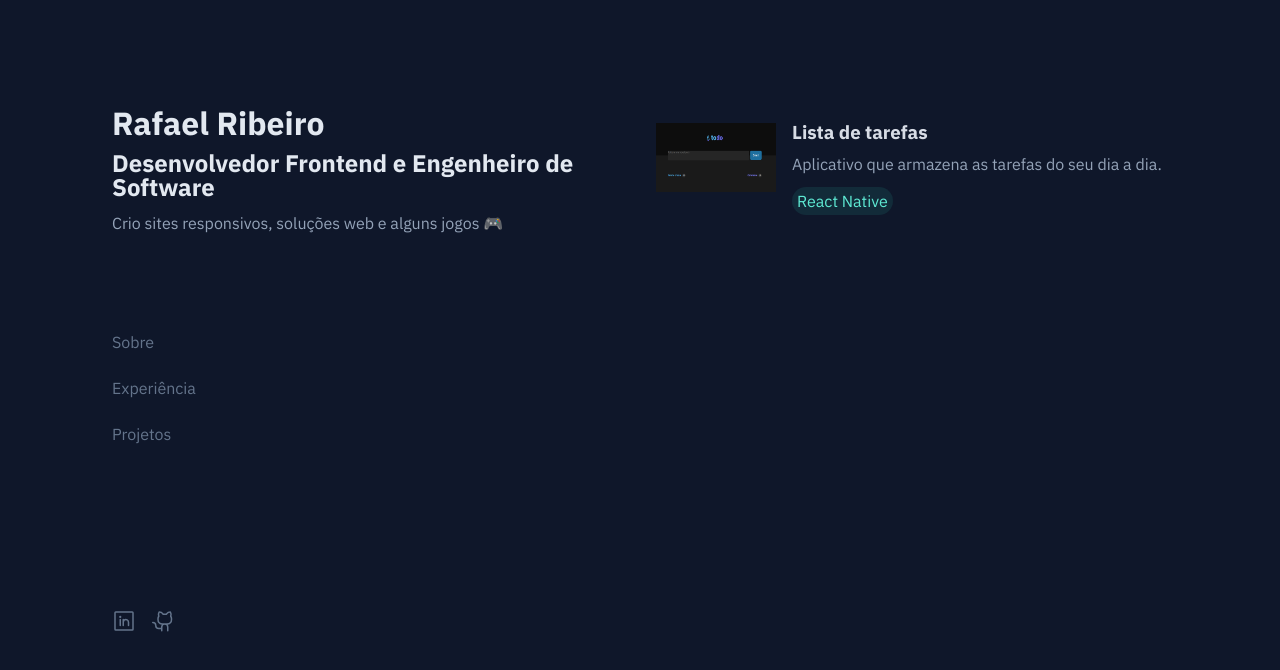
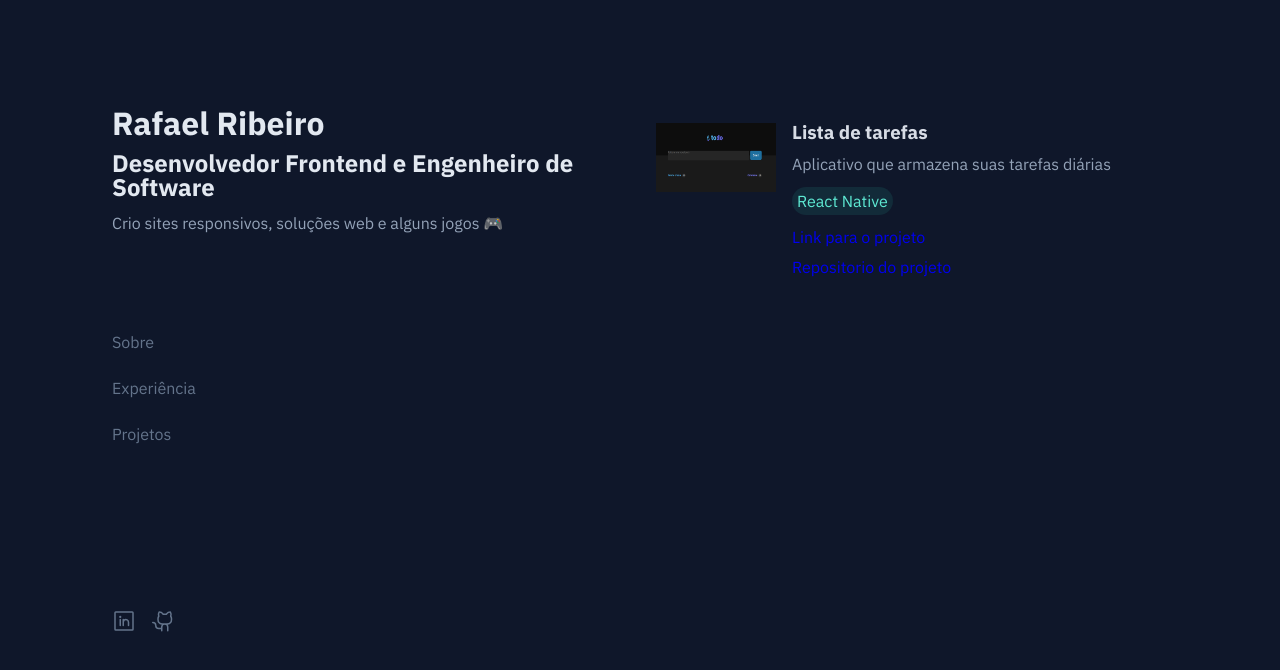
Before and after one commit to RafahOlive/portfolio, a React (Vite) app: page / in a window 1280 px wide. Both pictures are taken after a click on the button "Projetos". Shown: the top 670 px of the page. Built offline with nearby package versions, Linux system fonts and the light colour scheme.

Commit message:
Componetizado Projetos

```diff
--- a/src/App.tsx
+++ b/src/App.tsx
@@ -1,10 +1,12 @@
 import { Header } from "./components/Header";
+import { GlobalStyle } from "./styles/global";
 
 
 export function App() {
 
   return (
     <>
+    <GlobalStyle />
       <Header />
     </>
   )
--- a/src/Global.css
+++ /dev/null
@@ -1,47 +0,0 @@
-*{
-  margin: 0;
-  padding: 0;
-  box-sizing: border-box;
-}
-
-/* HTML5 display-role reset for older browsers */
-article, aside, details, figcaption, figure,
-footer, header, hgroup, menu, nav, section {
-  display: block;
-}
-
-body {
-  line-height: 1;
-
-  background: #0F172A;
-
-  font-family: 'IBM Plex Sans';
-}
-
-a{
-  text-decoration: none;
-}
-
-p{
-  font-size: 16px;
-  color: #94A3B8;
-}
-
-ol, ul {
-  list-style: none;
-}
-
-blockquote, q {
-  quotes: none;
-}
-
-blockquote:before, blockquote:after,
-q:before, q:after {
-  content: '';
-  content: none;
-}
-
-table {
-  border-collapse: collapse;
-  border-spacing: 0;
-}
--- /dev/null
+++ b/src/components/ProjectBox/index.tsx
@@ -0,0 +1,32 @@
+import { BubbleTechs, ImageBox, MainBox, TechBox, TextBox } from "./style";
+
+type ProjectBoxProps = {
+  title: string;
+  description: string;
+  link: string;
+  github: string;
+  img: string;
+};
+
+export function ProjectBox(props: ProjectBoxProps) {
+  return (
+    <MainBox>
+      <ImageBox>
+        <img src={props.img} sizes="16px" alt="" />
+      </ImageBox>
+      <TextBox>
+        <h3>{props.title}</h3>
+        <p>{props.description}</p>
+        <TechBox>
+          <BubbleTechs>React Native</BubbleTechs>
+        </TechBox>
+        <a href={props.link} target="_blank">
+          Link para o projeto
+        </a>
+        <a href={props.github} target="_blank">
+          Repositorio do projeto
+        </a>
+      </TextBox>
+    </MainBox>
+  );
+}
--- /dev/null
+++ b/src/components/ProjectBox/style.ts
@@ -0,0 +1,96 @@
+import { styled } from "styled-components";
+import { devices } from "../../objects/sizes";
+
+export const MainBox = styled.div`
+  width: 576px;
+  height: 154px;
+
+  border-radius: 5px;
+
+  display: flex;
+  flex-direction: row;
+
+  /* cursor: pointer; */
+
+  transition: 0.3s;
+
+  &:hover {
+    background: #0c1f4a;
+  }
+
+  @media ${devices.mobileL} {
+    width: auto;
+    height: auto;
+
+    padding: 1rem 1rem 1rem 0;
+
+    display: flex;
+    flex-direction: column;
+    order: 2;
+  }
+`
+
+export const ImageBox = styled.div`
+  background: #cda2a2;
+
+  margin-top: 1rem;
+  margin-left: 1rem;
+  margin-right: 1rem;
+
+  width: 120px;
+  height: 68.9px;
+
+  img{
+    width: 120px;
+    height: 68.9px;
+  }
+
+  @media ${devices.mobileL} {
+    background: #cda2a2;
+
+    margin-top: 1rem;
+    margin-left: 0;
+    margin-right: 0;
+
+    width: 120px;
+    height: 68.9px;
+
+    order: 1;
+  }
+`
+
+export const TextBox = styled.div`
+  display: flex;
+  flex-direction: column;
+  gap: 0.9rem;
+
+  margin-top: 1rem;
+  margin-right: 1rem;
+
+  h3 {
+    color: #d7dce5;
+  }
+`
+
+export const TechBox = styled.div`
+  display: flex;
+  gap: 10px;
+`
+
+export const BubbleTechs = styled.div`
+  width: auto;
+  height: 28px;
+
+  padding-left: 5px;
+  padding-right: 5px;
+
+  border-radius: 15px;
+
+  display: flex;
+  align-items: center;
+  justify-content: center;
+
+  background: #122b39;
+
+  color: #5ee9d3;
+`
--- a/src/main.tsx
+++ b/src/main.tsx
@@ -1,7 +1,6 @@
 import React from 'react'
 import ReactDOM from 'react-dom/client'
 import {App} from './App.tsx'
-import './Global.css'
 
 ReactDOM.createRoot(document.getElementById('root')!).render(
   <React.StrictMode>
--- a/src/pages/Projects/index.tsx
+++ b/src/pages/Projects/index.tsx
@@ -1,20 +1,13 @@
-import { BubbleTechs, ImageBox, MainBox, TechBox, TextBox } from "./style";
+import { ProjectBox } from "../../components/ProjectBox";
 import todo from "../../assets/todo.png"
 export function Projects() {
   return (
-    <a href="https://rafaholive.github.io/todo-list-react/" target="_blank">
-      <MainBox>
-        <ImageBox>
-          <img src={todo} sizes="16px" alt="" />
-        </ImageBox>
-        <TextBox>
-          <h3>Lista de tarefas</h3>
-          <p>Aplicativo que armazena as tarefas do seu dia a dia.</p>
-          <TechBox>
-            <BubbleTechs>React Native</BubbleTechs>
-          </TechBox>
-        </TextBox>
-      </MainBox>
-    </a>
+    <ProjectBox
+      title="Lista de tarefas"
+      description="Aplicativo que armazena suas tarefas diárias"
+      link="https://rafaholive.github.io/todo-list-react/"
+      github="https://github.com/RafahOlive/todo-list-react"
+      img={todo}
+    />
   );
 }
--- a/src/pages/Projects/style.ts
+++ b/src/pages/Projects/style.ts
@@ -1,96 +0,0 @@
-import { styled } from "styled-components";
-import { devices } from "../../objects/sizes";
-
-export const MainBox = styled.div`
-  width: 576px;
-  height: 154px;
-
-  border-radius: 5px;
-
-  display: flex;
-  flex-direction: row;
-
-  cursor: pointer;
-
-  transition: 0.3s;
-
-  &:hover {
-    background: #0c1f4a;
-  }
-
-  @media ${devices.mobileL} {
-    width: auto;
-    height: auto;
-
-    padding: 1rem 1rem 1rem 0;
-
-    display: flex;
-    flex-direction: column;
-    order: 2;
-  }
-`;
-
-export const ImageBox = styled.div`
-  background: #cda2a2;
-
-  margin-top: 1rem;
-  margin-left: 1rem;
-  margin-right: 1rem;
-
-  width: 120px;
-  height: 68.9px;
-
-  img{
-    width: 120px;
-    height: 68.9px;
-  }
-
-  @media ${devices.mobileL} {
-    background: #cda2a2;
-
-    margin-top: 1rem;
-    margin-left: 0;
-    margin-right: 0;
-
-    width: 120px;
-    height: 68.9px;
-
-    order: 1;
-  }
-`;
-
-export const TextBox = styled.div`
-  display: flex;
-  flex-direction: column;
-  gap: 0.9rem;
-
-  margin-top: 1rem;
-  margin-right: 1rem;
-
-  h3 {
-    color: #d7dce5;
-  }
-`;
-
-export const TechBox = styled.div`
-  display: flex;
-  gap: 10px;
-`;
-
-export const BubbleTechs = styled.div`
-  width: auto;
-  height: 28px;
-
-  padding-left: 5px;
-  padding-right: 5px;
-
-  border-radius: 15px;
-
-  display: flex;
-  align-items: center;
-  justify-content: center;
-
-  background: #122b39;
-
-  color: #5ee9d3;
-`;
--- /dev/null
+++ b/src/styles/global.ts
@@ -0,0 +1,28 @@
+import { createGlobalStyle } from "styled-components";
+
+export const GlobalStyle = createGlobalStyle`
+*{
+  margin: 0;
+  padding: 0;
+  box-sizing: border-box;
+}
+
+body {
+  line-height: 1;
+
+  background: #0F172A;
+
+  font-family: 'IBM Plex Sans';
+}
+
+a{
+  text-decoration: none;
+}
+
+p{
+  font-size: 16px;
+  color: #94A3B8;
+}
+
+
+`
```
